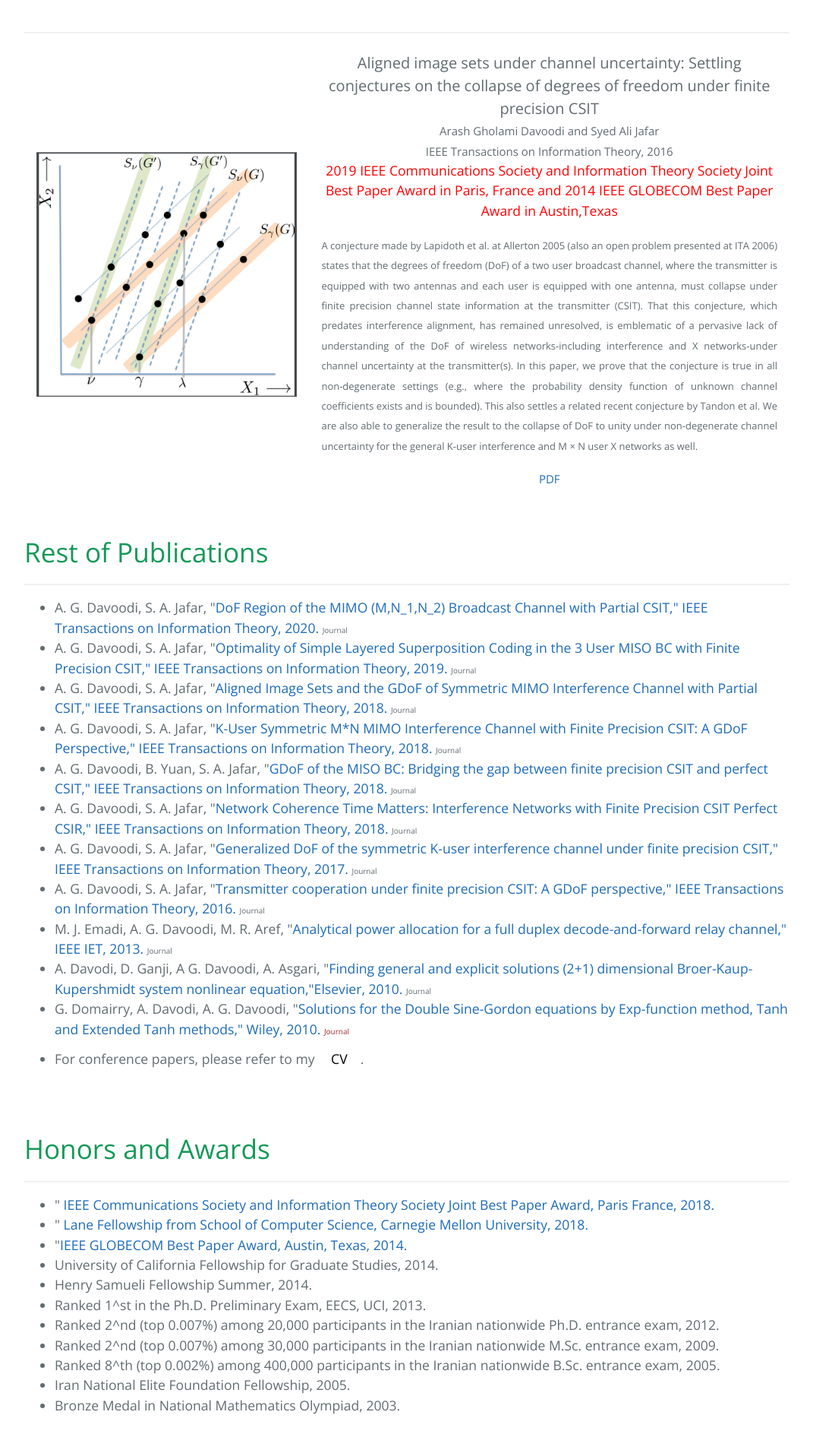
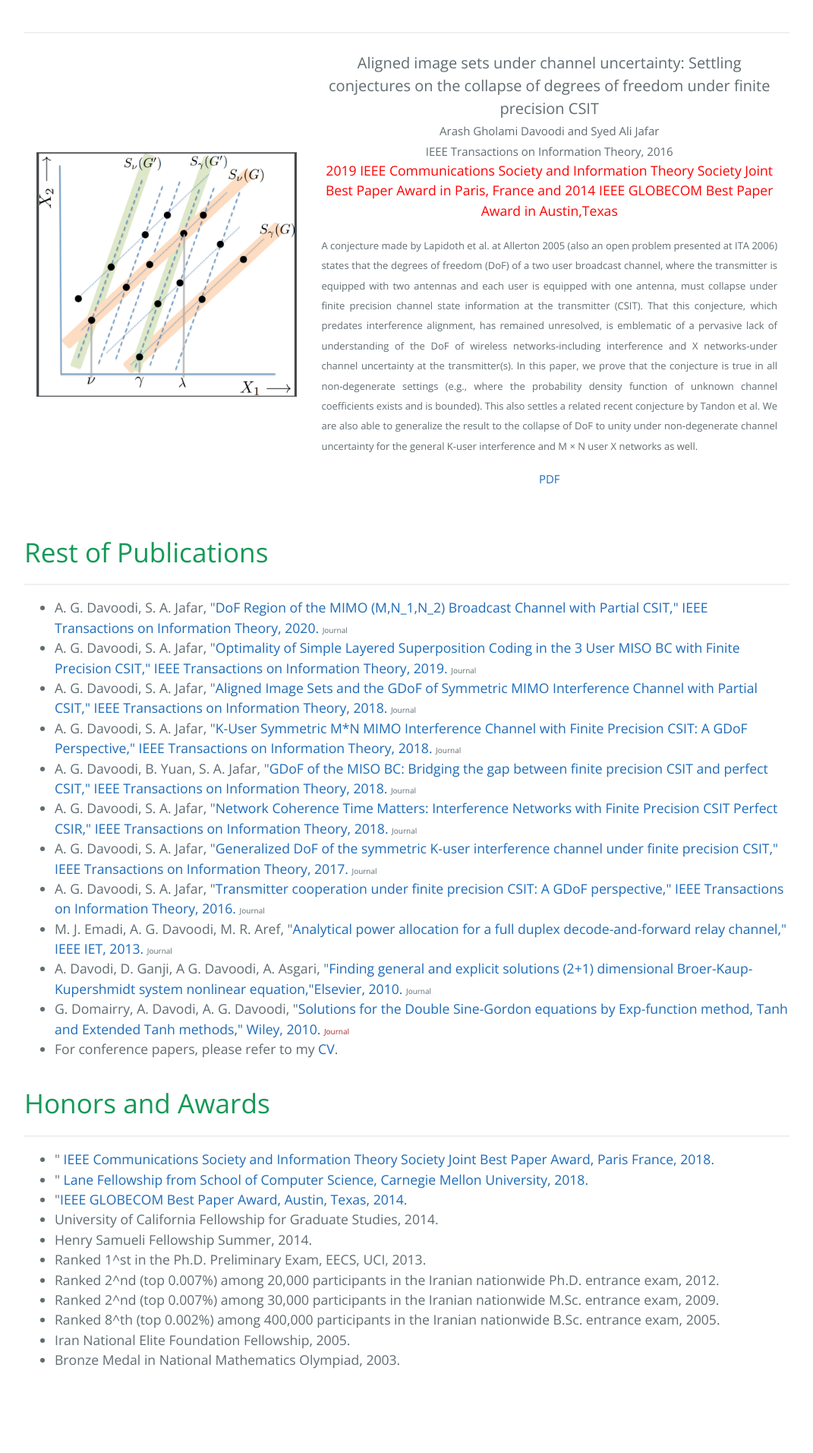
Before and after one commit to arashgholami/arashgholami.github.io, a Jekyll site: the page built from index.md, in a window 1280 px wide. Shown: the part 2001-3913 px from the top of the page at 76% size, without its empty margins (104-1175 px from the left). Built offline with Jekyll 4.4.1, drawn with Linux system fonts in a browser that asks for light colours; after the commit the page ends 3853 px from its top, so only the background shows below that.

Commit message:
Update index.md

```diff
--- a/index.md
+++ b/index.md
@@ -142,7 +142,7 @@ of having the same hash is higher. </font><br>
    <li>M. J. Emadi, A. G. Davoodi, M. R. Aref, "<a href="https://ieeexplore.ieee.org/abstract/document/6555770">Analytical power allocation for a full duplex decode-and-forward relay channel," IEEE IET, 2013. </a>  <span class="brownText"> <font style="font-size:10px"> Journal </font></span> </li>
    <li>A. Davodi, D. Ganji, A G. Davoodi, A. Asgari, "<a href="https://www.sciencedirect.com/science/article/abs/pii/S0096300309005359">Finding general and explicit solutions (2+1) dimensional Broer-Kaup-Kupershmidt system nonlinear equation,"Elsevier, 2010. </a>  <span class="brownText"> <font style="font-size:10px"> Journal </font></span> </li>
    <li> G. Domairry, A. Davodi, A. G. Davoodi, "<a  href="https://onlinelibrary.wiley.com/doi/abs/10.1002/num.20440">Solutions for the Double Sine-Gordon equations by Exp-function method, Tanh and Extended Tanh methods," Wiley, 2010. </a>  <span style="color:brown;font-size:10px">  Journal </span> </li>
-   <li>For conference papers, please refer to my <a href="https://arashgholami.github.io/Resume.pdf" class="btn"> <p style="color:Black;">CV</p>   </a>. </li>
+   <li>For conference papers, please refer to my <a href="https://arashgholami.github.io/Resume.pdf">CV</a>. </li>
 
 </ul>
 
```
